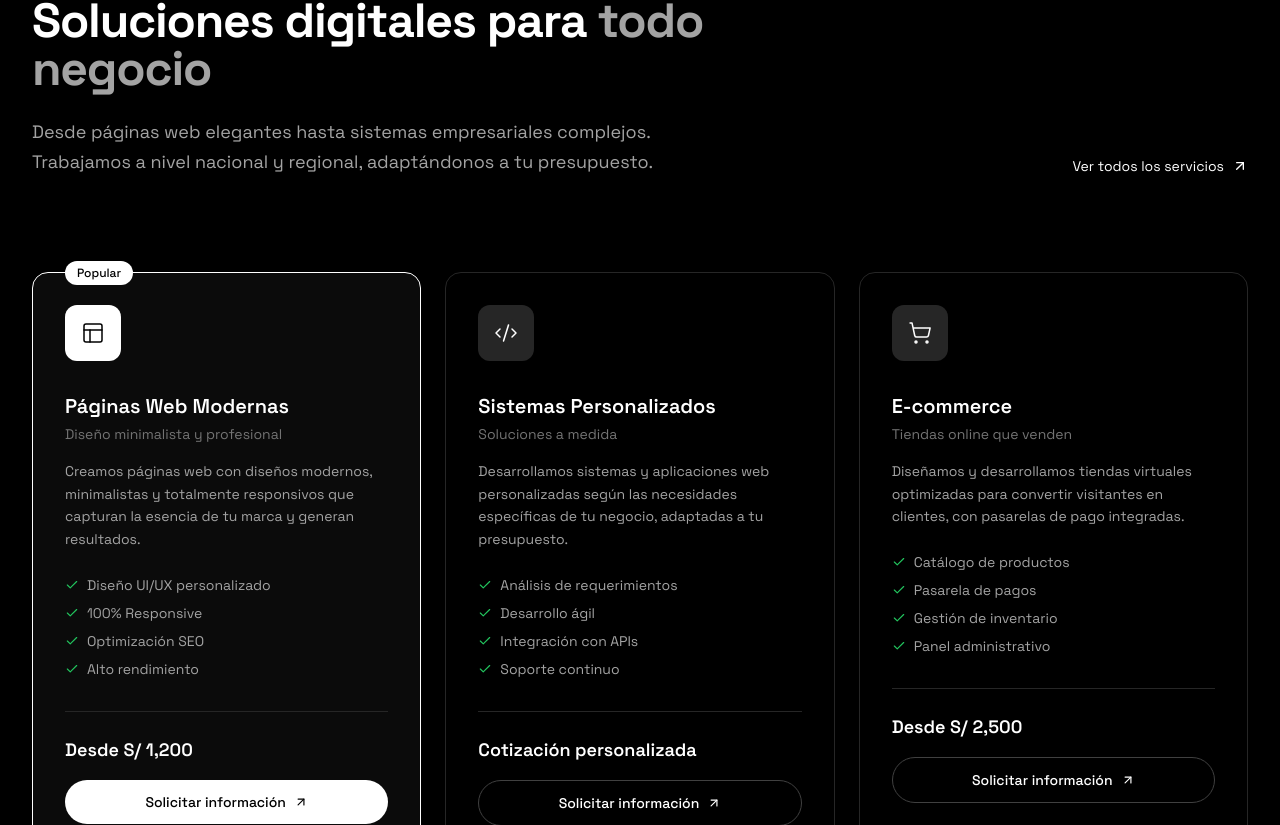
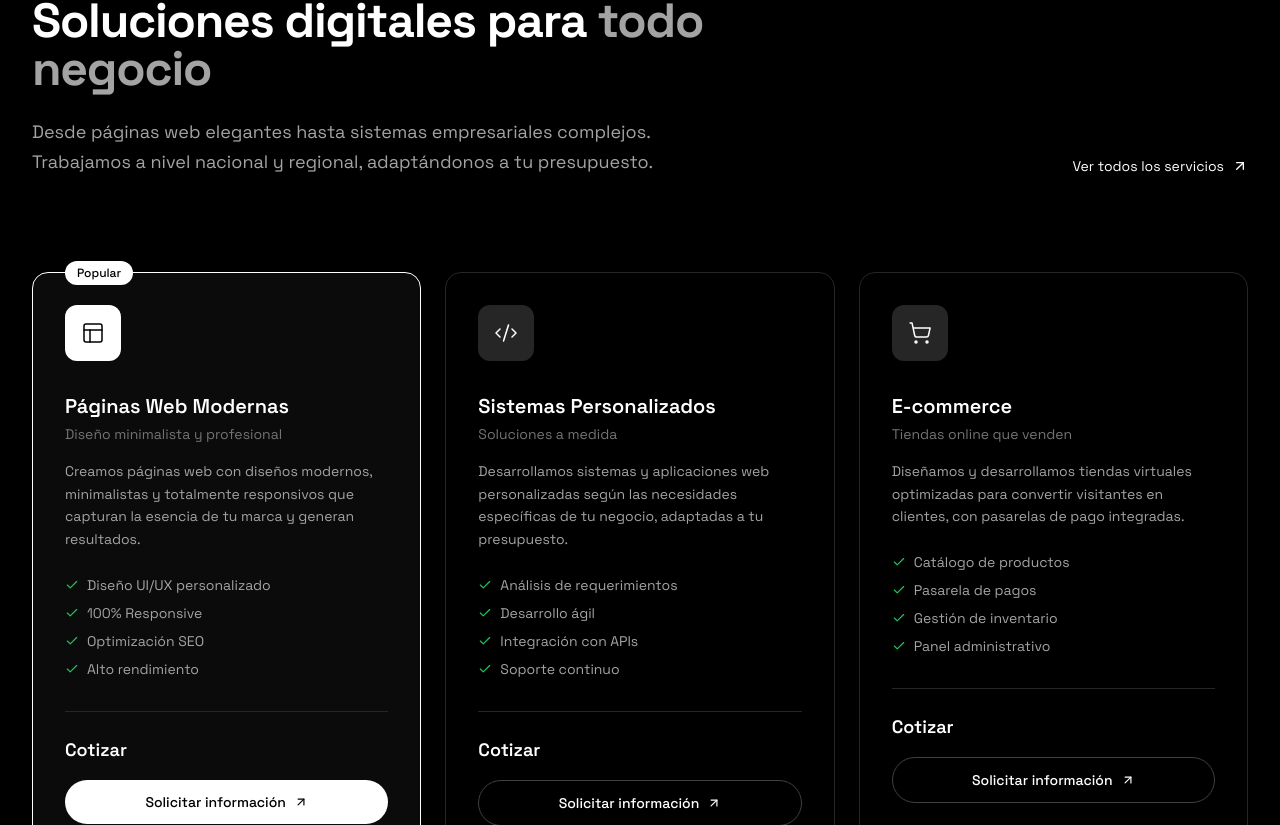
Before and after one commit to stevlozano/Codeol-Software-Peru, a React (Vite) app: page / in a window 1280 px wide. Shown: the part 1975-2800 px from the top of the page. Built offline with nearby package versions, Linux system fonts and the light colour scheme.

Commit message:
Remove specific prices from Services section to focus on value

```diff
--- a/src/sections/Services.jsx
+++ b/src/sections/Services.jsx
@@ -19,7 +19,7 @@ const services = [
     subtitle: 'Diseño minimalista y profesional',
     description: 'Creamos páginas web con diseños modernos, minimalistas y totalmente responsivos que capturan la esencia de tu marca y generan resultados.',
     features: ['Diseño UI/UX personalizado', '100% Responsive', 'Optimización SEO', 'Alto rendimiento'],
-    price: 'Desde S/ 1,200',
+    price: 'Cotizar',
     popular: true,
   },
   {
@@ -28,7 +28,7 @@ const services = [
     subtitle: 'Soluciones a medida',
     description: 'Desarrollamos sistemas y aplicaciones web personalizadas según las necesidades específicas de tu negocio, adaptadas a tu presupuesto.',
     features: ['Análisis de requerimientos', 'Desarrollo ágil', 'Integración con APIs', 'Soporte continuo'],
-    price: 'Cotización personalizada',
+    price: 'Cotizar',
     popular: false,
   },
   {
@@ -37,7 +37,7 @@ const services = [
     subtitle: 'Tiendas online que venden',
     description: 'Diseñamos y desarrollamos tiendas virtuales optimizadas para convertir visitantes en clientes, con pasarelas de pago integradas.',
     features: ['Catálogo de productos', 'Pasarela de pagos', 'Gestión de inventario', 'Panel administrativo'],
-    price: 'Desde S/ 2,500',
+    price: 'Cotizar',
     popular: false,
   },
   {
@@ -46,7 +46,7 @@ const services = [
     subtitle: 'Web apps progresivas',
     description: 'Creamos aplicaciones web progresivas (PWA) que funcionan como apps nativas, accesibles desde cualquier dispositivo.',
     features: ['Instalable en dispositivos', 'Funciona offline', 'Notificaciones push', 'Experiencia nativa'],
-    price: 'Desde S/ 3,000',
+    price: 'Cotizar',
     popular: false,
   },
   {
@@ -55,7 +55,7 @@ const services = [
     subtitle: 'ERP y CRM personalizados',
     description: 'Sistemas integrales para gestionar tu empresa: inventario, clientes, ventas, facturación y más, todo en un solo lugar.',
     features: ['Gestión de inventario', 'CRM integrado', 'Reportes en tiempo real', 'Múltiples usuarios'],
-    price: 'Cotización personalizada',
+    price: 'Cotizar',
     popular: false,
   },
   {
@@ -64,7 +64,7 @@ const services = [
     subtitle: 'Páginas de conversión',
     description: 'Landing pages diseñadas para maximizar conversiones, ideales para campañas publicitarias y lanzamientos de productos.',
     features: ['Diseño persuasivo', 'A/B testing', 'Formularios optimizados', 'Analytics integrado'],
-    price: 'Desde S/ 800',
+    price: 'Cotizar',
     popular: false,
   },
 ]
```
